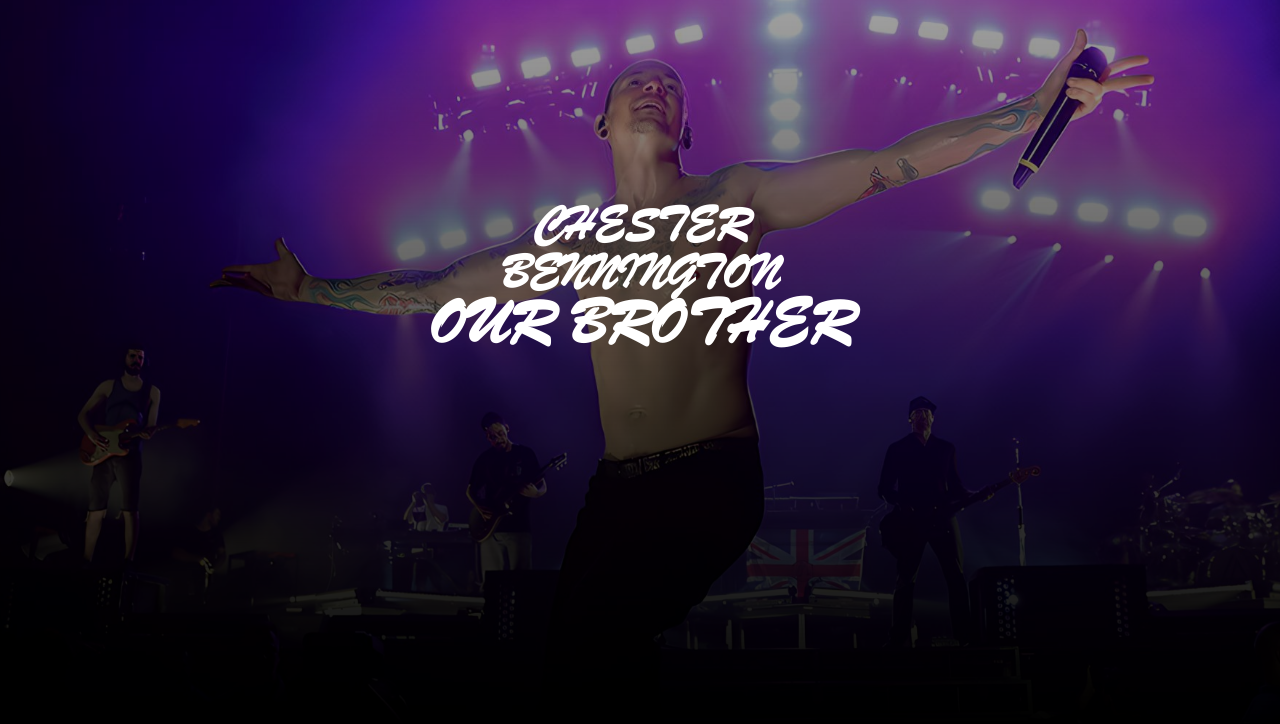
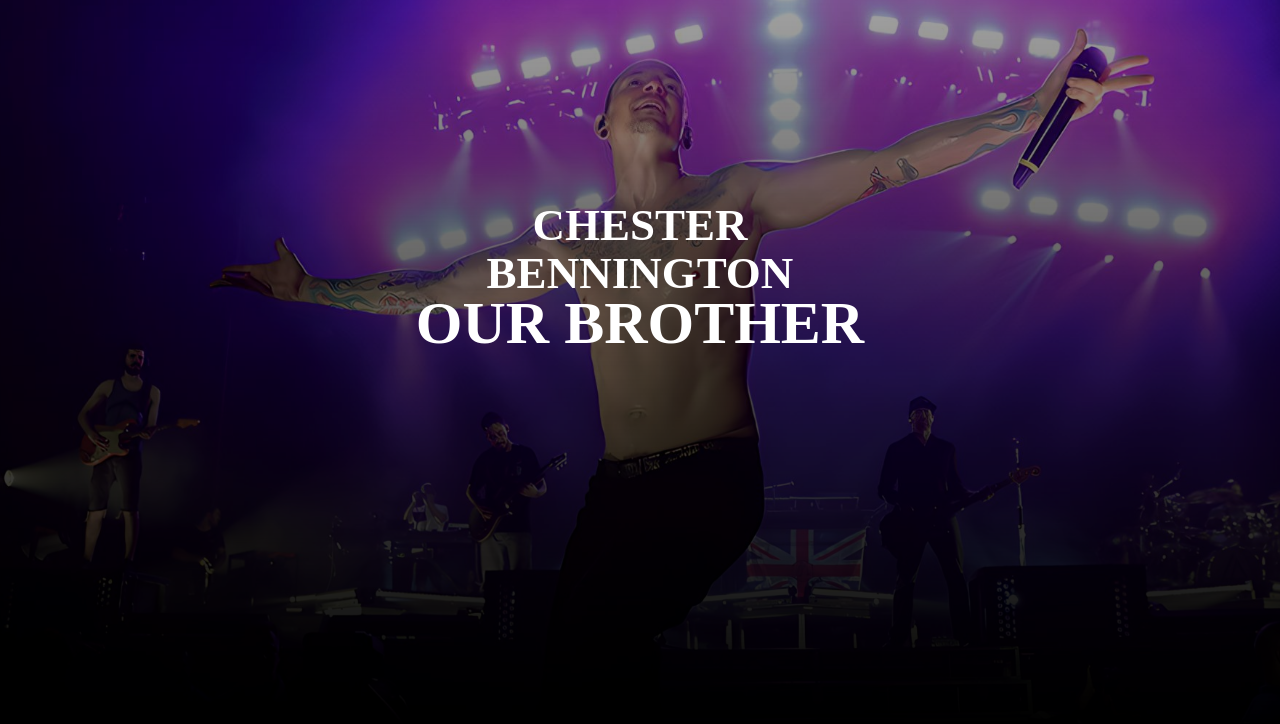
Before and after one commit to dika-maulidal/chester-bennington, a plain HTML site: page index.html in a window 1280 px wide. Shown: the part 76-800 px from the top of the page. Drawn offline with Linux system fonts and the light colour scheme.

Commit message:
fourth commit

```diff
--- a/style.css
+++ b/style.css
@@ -4,18 +4,6 @@
 }
 
 /* font */
-@font-face {
-    font-family: brush script mt;
-    src: url('/assets/font/BRS.ttf') format('truetype'),
-        url('/assets/font/BRSHSCRP.ttf') format('truetype'),
-        url('/assets/font/BRUSH.ttf') format('truetype'),
-        url('/assets/font/brush\ script.ttf') format('truetype'),
-        url('/assets/font/Brush\ Script\ Regular.ttf') format('truetype'),
-        url('/assets/font/brush_sc.ttf') format('truetype'),
-        url('/assets/font/BRUSHSCI.ttf') format('truetype'),
-        url('/assets/font/BrushScript.ttf'), format('truetype');
-}
-
 @font-face {
     font-family: fontku;
     src: url('assets/font/linkinpark.ttf');
```
Also changed, not shown: assets/font/BRS.ttf (deleted), assets/font/BRSHSCRP.ttf (deleted), assets/font/BRUSH.ttf (deleted), assets/font/BRUSHSCI.ttf (deleted), assets/font/Brush Script Regular.ttf (deleted), assets/font/BrushScript.ttf (deleted), assets/font/brush script.ttf (deleted), assets/font/brush_sc.ttf (deleted).
